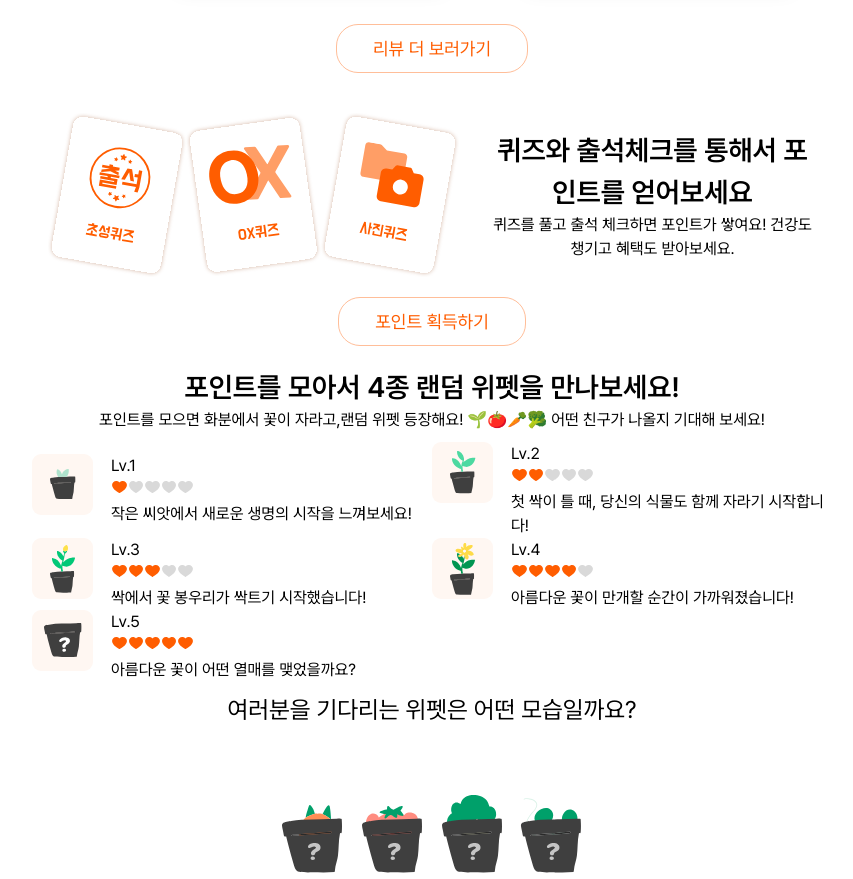
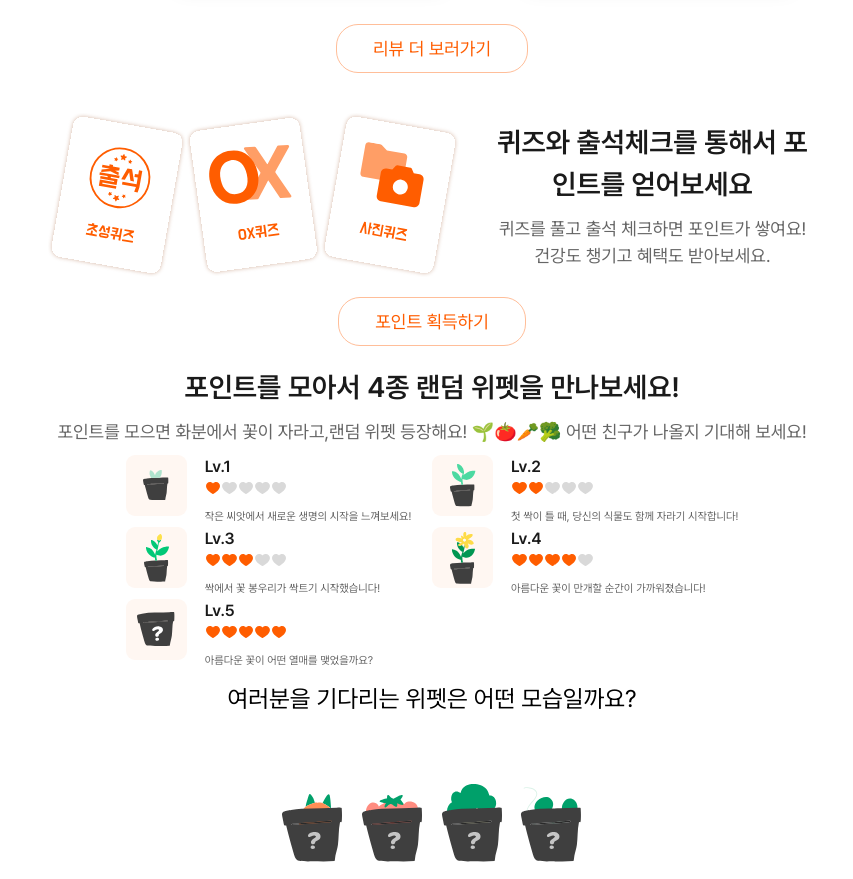
Before and after one commit to hyun2e/weat-landing, a React (Vite) app: page / in a window 1280 px wide. Shown: the part 3500-4379 px from the top of the page, without its empty margins (208-1061 px from the left). Built offline with nearby package versions, Linux system fonts and the light colour scheme.

Commit message:
수정수정 현철철

```diff
--- a/src/components/Card_character.jsx
+++ b/src/components/Card_character.jsx
@@ -30,6 +30,23 @@ const Wrapper = styled.div`
   text-align: left; /* 텍스트 왼쪽 정렬 */
 `;
 
+const Texth2 = styled.a`
+  color: ${({ theme }) => theme.colors.grey900};
+  font-size: ${({ theme }) => theme.fontSizes.fs16};
+  font-weight: 600;
+  text-align: center;
+`;
+
+const TextP2 = styled.a`
+  color: ${({ theme }) => theme.colors.grey600};
+  font-size: ${({ theme }) => theme.fontSizes.fs11};
+  font-weight: 400;
+  text-align: center;
+`;
+
+const MainWrapper = styled.div`
+  gap: 0px;
+`;
 
 const Card_character = ({ text1, text2, icons, plant }) => {
   console.log(text1);
@@ -42,9 +59,9 @@ const Card_character = ({ text1, text2, icons, plant }) => {
       <PlantWrapper>
         <img src={plant} alt="plant" />
       </PlantWrapper>
-      <div>
+      <MainWrapper>
         <div>
-          <p>{text1}</p>
+          <Texth2>{text1}</Texth2>
           <div>
             {/* 아이콘 배열을 순회하여 각 아이콘을 렌더링 */}
             {icons.map((icon, index) => (
@@ -52,8 +69,8 @@ const Card_character = ({ text1, text2, icons, plant }) => {
             ))}
           </div>
         </div>
-        <p>{text2}</p>
-      </div>
+        <TextP2>{text2}</TextP2>
+      </MainWrapper>
     </Wrapper>
   );
 };
--- a/src/sections/Character.jsx
+++ b/src/sections/Character.jsx
@@ -33,14 +33,38 @@ const CharacterWrapper = styled.div`
   text-align: center;
 `;
 
+const Texth2 = styled.a`
+  color: ${({ theme }) => theme.colors.grey900};
+  font-size: ${({ theme }) => theme.fontSizes.fs28};
+  font-weight: 600;
+  text-align: center;
+`;
+
+const TextP = styled.a`
+  color: ${({ theme }) => theme.colors.grey600};
+  font-size: ${({ theme }) => theme.fontSizes.fs18};
+  font-weight: 400;
+  text-align: center;
+`;
+
+const TextWrapper = styled.div`
+  margin: auto;
+  display: flex;
+  flex-direction: column;
+  align-items: center;
+  justify-content: center; /* 가로 가운데 정렬 */
+  text-align: center;
+  gap: 10px;
+`;
+
 const character = () => {
   return (
     <Wrapper>
 
-        <div>
-            <h2>포인트를 모아서 4종 랜덤 위펫을 만나보세요!</h2>
-            <p>포인트를 모으면 화분에서 꽃이 자라고,랜덤 위펫 등장해요! 🌱🍅🥕🥦 어떤 친구가 나올지 기대해 보세요!</p>
-        </div>
+        <TextWrapper>
+            <Texth2>포인트를 모아서 4종 랜덤 위펫을 만나보세요!</Texth2>
+            <TextP>포인트를 모으면 화분에서 꽃이 자라고,랜덤 위펫 등장해요! 🌱🍅🥕🥦 어떤 친구가 나올지 기대해 보세요!</TextP>
+        </TextWrapper>
 
         <CardWrapper>
             <Card_character
--- a/src/sections/Quiz.jsx
+++ b/src/sections/Quiz.jsx
@@ -35,6 +35,30 @@ const QuizCardWrapper = styled.div`
   text-align: center;
 `;
 
+const Texth2 = styled.a`
+  color: ${({ theme }) => theme.colors.grey900};
+  font-size: ${({ theme }) => theme.fontSizes.fs28};
+  font-weight: 600;
+  text-align: center;
+`;
+
+const TextP = styled.a`
+  color: ${({ theme }) => theme.colors.grey600};
+  font-size: ${({ theme }) => theme.fontSizes.fs18};
+  font-weight: 400;
+  text-align: center;
+`;
+
+const TextWrapper = styled.div`
+  margin: auto;
+  display: flex;
+  flex-direction: column;
+  align-items: center;
+  justify-content: center; /* 가로 가운데 정렬 */
+  text-align: center;
+  gap: 10px;
+`;
+
 const Quiz = () => {
   return (
     <Wrapper>
@@ -44,14 +68,14 @@ const Quiz = () => {
           <img src="src/assets/images/quizcard_3.svg" alt="OX" />
           <img src="src/assets/images/quizcard_2.svg" alt="picture" />
         </QuizCardWrapper>
-        <div>
-          <h2>
+        <TextWrapper>
+          <Texth2>
             퀴즈와 출석체크를 통해서 포인트를 얻어보세요
-          </h2>
-          <p>
+          </Texth2>
+          <TextP>
             퀴즈를 풀고 출석 체크하면 포인트가 쌓여요! 건강도 챙기고 혜택도 받아보세요.
-          </p>
-        </div>
+          </TextP>
+        </TextWrapper>
       </QuizWrapper>
 
       <Button type="outline-btn" href="/characters">
```
